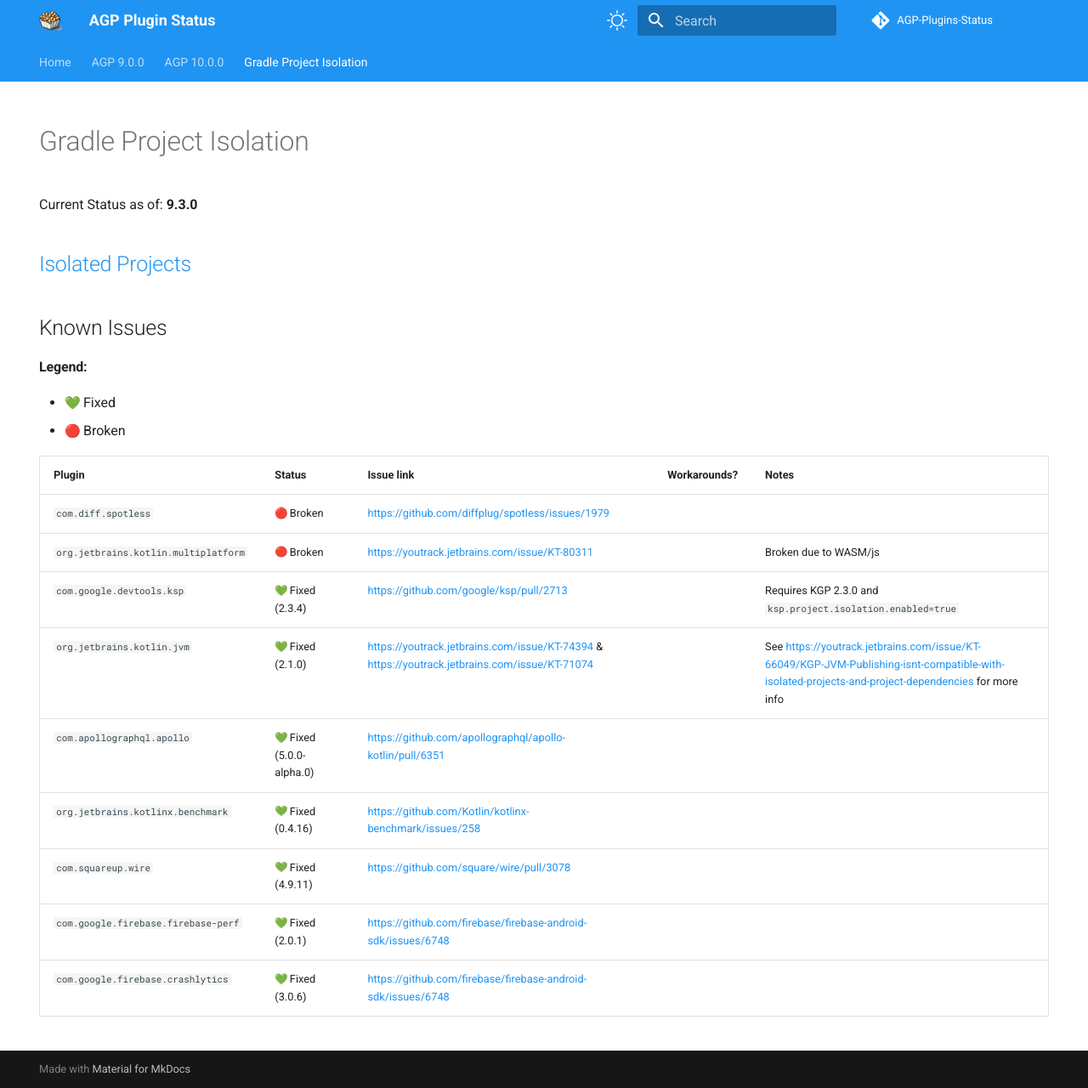
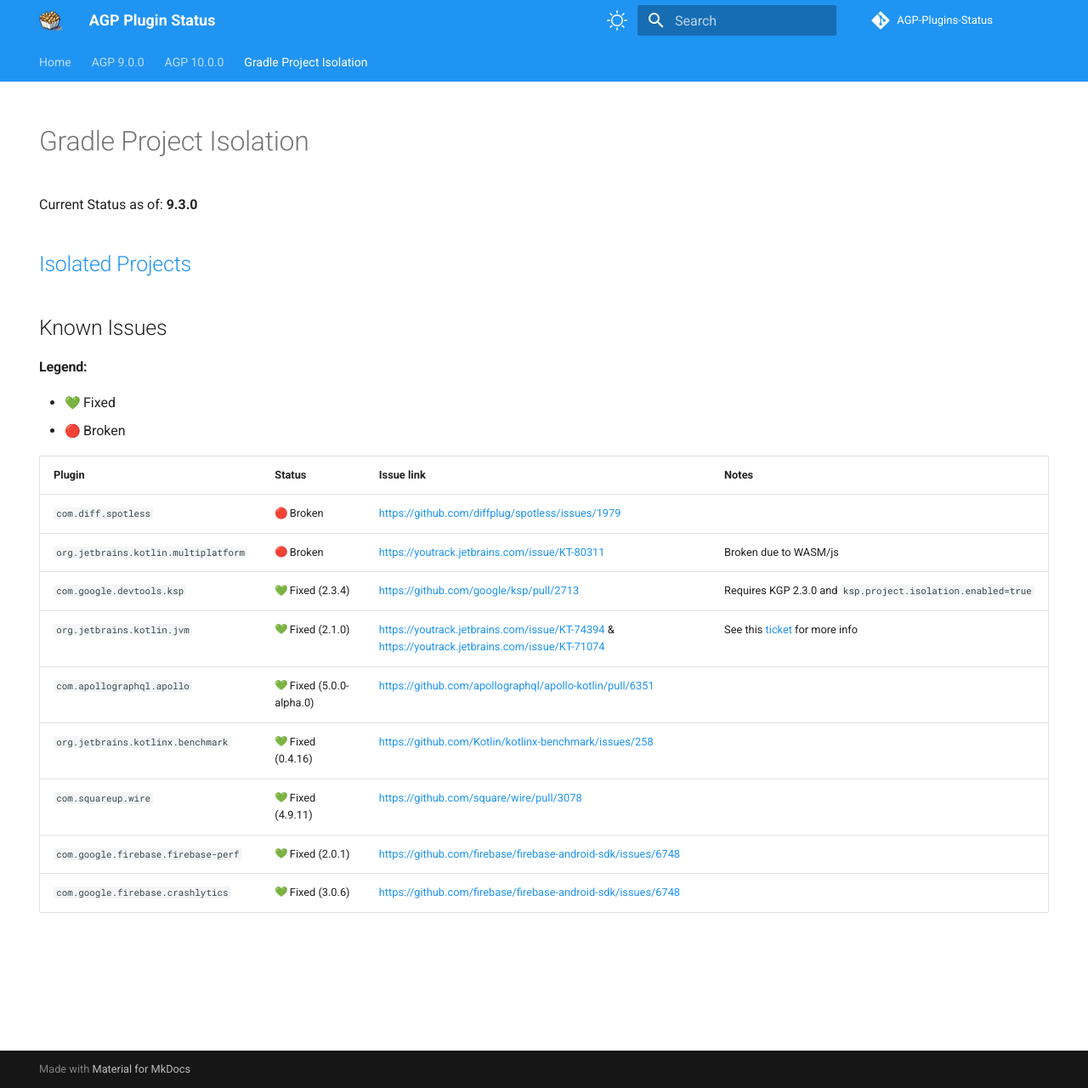
Before and after one commit to pablobaxter/AGP-Plugins-Status, an MkDocs documentation site: the page built from docs/gradle-project-isolation.md, in a window 1280 px wide and 1280 px high. Shown: the whole window at 85% size. Built offline with MkDocs 1.6.1 and Material for MkDocs 9.7.7, drawn with Linux system fonts in a browser that asks for light colours; emoji names are drawn with the system emoji font; comment, search, counter and statistics services are not loaded.

Commit message:
Cleanup of gradle project isolation doc

```diff
--- a/docs/gradle-project-isolation.md
+++ b/docs/gradle-project-isolation.md
@@ -14,14 +14,14 @@
 - :green_heart: Fixed
 - :red_circle: Broken
 
-| Plugin | Status                      | Issue link                                       | Workarounds? | Notes                                                                                                                                              |
-|:---|:----------------------------|:-------------------------------------------------|:---|:---------------------------------------------------------------------------------------------------------------------------------------------------|
-| `com.diff.spotless`                  | :red_circle: Broken                  | https://github.com/diffplug/spotless/issues/1979                                              | | |
-| `org.jetbrains.kotlin.multiplatform` | :red_circle: Broken                  | https://youtrack.jetbrains.com/issue/KT-80311                                                 | | Broken due to WASM/js |
-| `com.google.devtools.ksp`            | :green_heart: Fixed (2.3.4)          | https://github.com/google/ksp/pull/2713                                                       | | Requires KGP 2.3.0 and `ksp.project.isolation.enabled=true` |
-| `org.jetbrains.kotlin.jvm`           | :green_heart: Fixed (2.1.0)          | https://youtrack.jetbrains.com/issue/KT-74394 & https://youtrack.jetbrains.com/issue/KT-71074 | | See https://youtrack.jetbrains.com/issue/KT-66049/KGP-JVM-Publishing-isnt-compatible-with-isolated-projects-and-project-dependencies for more info |
-| `com.apollographql.apollo`           | :green_heart: Fixed (5.0.0-alpha.0)  | https://github.com/apollographql/apollo-kotlin/pull/6351                                      | | |
-| `org.jetbrains.kotlinx.benchmark`    | :green_heart: Fixed (0.4.16)         | https://github.com/Kotlin/kotlinx-benchmark/issues/258                                        | | |
-| `com.squareup.wire`                  | :green_heart: Fixed (4.9.11)         | https://github.com/square/wire/pull/3078                                                      | | |
-| `com.google.firebase.firebase-perf`  | :green_heart: Fixed (2.0.1)          | https://github.com/firebase/firebase-android-sdk/issues/6748                                  | | |
-| `com.google.firebase.crashlytics`    | :green_heart: Fixed (3.0.6)          | https://github.com/firebase/firebase-android-sdk/issues/6748                                  | | |
+| Plugin | Status                      | Issue link                                                                                    | Notes                                                                                                                                                             |
+|:---|:---|:---|:------------------------------------------------------------------------------------------------------------------------------------------------------------------|
+| `com.diff.spotless`                  | :red_circle: Broken                  | https://github.com/diffplug/spotless/issues/1979                                              |                                                                                                                                                                   |
+| `org.jetbrains.kotlin.multiplatform` | :red_circle: Broken                  | https://youtrack.jetbrains.com/issue/KT-80311                                                 | Broken due to WASM/js                                                                                                                                             |
+| `com.google.devtools.ksp`            | :green_heart: Fixed (2.3.4)          | https://github.com/google/ksp/pull/2713                                                       | Requires KGP 2.3.0 and `ksp.project.isolation.enabled=true`                                                                                                       |
+| `org.jetbrains.kotlin.jvm`           | :green_heart: Fixed (2.1.0)          | https://youtrack.jetbrains.com/issue/KT-74394 & https://youtrack.jetbrains.com/issue/KT-71074 | See this [ticket](https://youtrack.jetbrains.com/issue/KT-66049/KGP-JVM-Publishing-isnt-compatible-with-isolated-projects-and-project-dependencies) for more info |
+| `com.apollographql.apollo`           | :green_heart: Fixed (5.0.0-alpha.0)  | https://github.com/apollographql/apollo-kotlin/pull/6351                                      |                                                                                                                                                                   |
+| `org.jetbrains.kotlinx.benchmark`    | :green_heart: Fixed (0.4.16)         | https://github.com/Kotlin/kotlinx-benchmark/issues/258                                        |                                                                                                                                                                   |
+| `com.squareup.wire`                  | :green_heart: Fixed (4.9.11)         | https://github.com/square/wire/pull/3078                                                      |                                                                                                                                                                   |
+| `com.google.firebase.firebase-perf`  | :green_heart: Fixed (2.0.1)          | https://github.com/firebase/firebase-android-sdk/issues/6748                                  |                                                                                                                                                                   |
+| `com.google.firebase.crashlytics`    | :green_heart: Fixed (3.0.6)          | https://github.com/firebase/firebase-android-sdk/issues/6748                                  |                                                                                                                                                                   |
```
